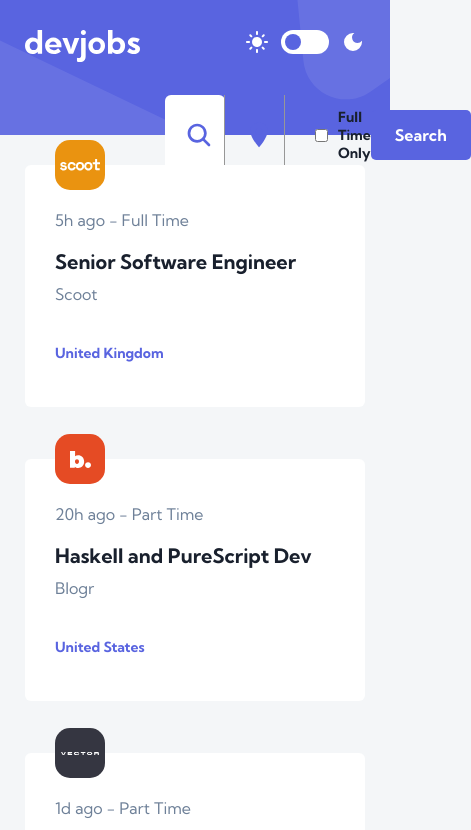
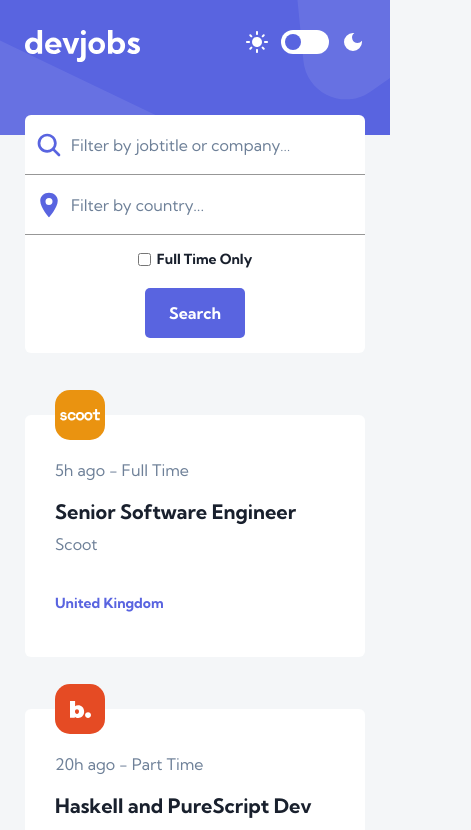
Before and after one commit to EdwinSch/react-devjobs-finder, a React (Vite) app: page / in a window 390 px wide. Shown: the top 830 px of the page, 471 px wide, since content can reach past the window. Built offline with nearby package versions, Linux system fonts and the light colour scheme.

Commit message:
style: responsive filters

```diff
--- a/src/components/Filters/Filters.jsx
+++ b/src/components/Filters/Filters.jsx
@@ -69,7 +69,7 @@
         </div>
 
         {/* Location text filter */}
-        <div className="filter-wrapper">
+        <div className="filter-wrapper country-wrapper">
           <label htmlFor="location" className="txt-input-label">
             <IoLocationSharp />
           </label>
@@ -85,6 +85,7 @@
 
         {/* Checkbox && Submit  */}
         <div className="filter-wrapper submit-wrapper">
+          <div className="checkbox-wrapper">
             <input
               type="checkbox"
               checked={searchTerms.fulltime}
@@ -95,6 +96,7 @@
             <label htmlFor="fulltime" className="checkbox-label">
               Full Time Only
             </label>
+          </div>
 
           <button className="btn submit-btn" type="submit">
             Search
--- a/src/components/Filters/filters.css
+++ b/src/components/Filters/filters.css
@@ -4,6 +4,15 @@
   top: -40px;
   padding: 0 165px;
   width: 100%;
+
+  @media screen and (max-width: 765px) {
+    padding: 0 45px;
+  }
+
+  @media screen and (max-width: 450px) {
+    top: -20px;
+    padding: 0 25px;
+  }
 
   form {
     width: 100%;
@@ -15,10 +24,15 @@
     .filter-wrapper {
       border-right: solid 1px #979797;
       height: 100%;
-      width: 100%;
+      width: 40%;
       padding-left: 20px;
       display: flex;
       align-items: center;
+
+      .checkbox-wrapper {
+        display: flex;
+        align-items: center;
+      }
 
       .txt-input-label {
         margin-right: 15px;
@@ -31,6 +45,7 @@
 
       & input[type="text"] {
         width: 100%;
+        height: 100%;
         font-family: var(--font);
         font-size: 1rem;
         color: var(--clr-headingTxt);
@@ -47,7 +62,7 @@
       }
 
       .checkbox-label {
-        margin-left: 10px;
+        margin-left: 6px;
         color: var(--clr-headingTxt);
         font-size: 14px;
         font-weight: 700;
@@ -60,15 +75,69 @@
       }
     }
 
+    .country-wrapper {
+      width: 30%;
+    }
+
     .submit-wrapper {
-      padding: 0 15px 0 30px;
+      padding: 0 15px 0 15px;
+      width: 30%;
       border: none;
-      display: flex;
 
       .submit-btn {
         margin-left: auto;
         min-width: 100px;
       }
     }
+
+    @media screen and (max-width: 1170px) {
+      flex-wrap: wrap;
+      height: auto;
+
+      .filter-wrapper {
+        padding: 0 10px;
+        width: 50%;
+        height: 60px;
+        border-bottom: solid 1px #979797;
+
+        .txt-input-label {
+          margin-right: 8px;
+        }
+      }
+
+      .country-wrapper {
+        border-right: none;
+      }
+
+      .submit-wrapper {
+        padding: 15px 10px;
+        width: 100%;
+        height: auto;
+        border: none;
+        flex-direction: column;
+        justify-content: center;
+        gap: 10px;
+
+        .submit-btn {
+          margin-left: 0;
+          margin-top: 10px;
+        }
+      }
+    }
+
+    @media screen and (max-width: 450px) {
+      flex-wrap: no-wrap;
+      flex-direction: column;
+
+      .filter-wrapper {
+        width: 100%;
+        border-right: none;
+      }
+
+      .submit-wrapper {
+        justify-content: flex-start;
+        gap: 10px;
+      }
+    }
   }
 }
--- a/src/components/JobsList/jobs-list.css
+++ b/src/components/JobsList/jobs-list.css
@@ -5,12 +5,16 @@
   gap: 22px;
 
   /* RESP */
+  @media screen and (max-width: 1170px) {
+    padding: 200px 165px 0 165px;
+  }
+
   @media screen and (max-width: 765px) {
-    padding: 45px 45px 0 45px;
+    padding: 200px 45px 0 45px;
   }
 
   @media screen and (max-width: 450px) {
-    padding: 30px 25px 0 25px;
+    padding: 280px 25px 0 25px;
     grid-template-columns: 1fr;
   }
 }
```
Lines whose indentation alone changed are shown as unchanged.
